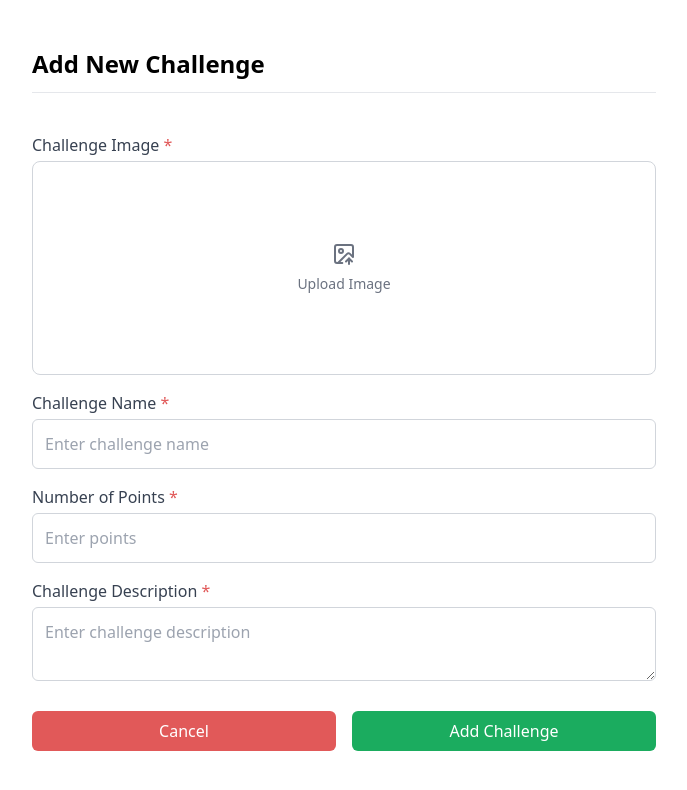
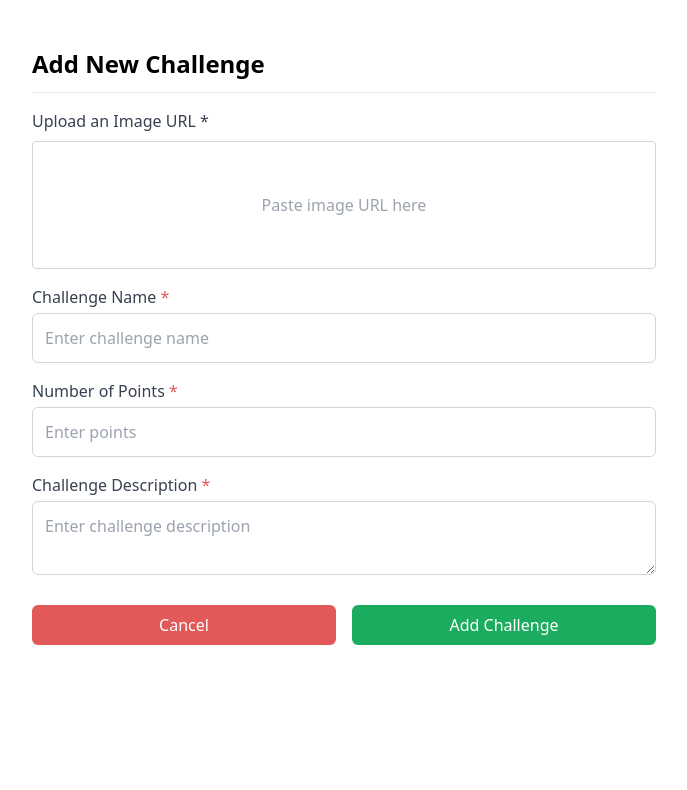
Before and after one commit to mrakiyaaa/Greenie-Admin, a React (Vite) app: page /challenges/add-challenge in a window 1280 px wide. Shown: the top 790 px of the page, without its empty margins (296-983 px from the left). Built offline with nearby package versions, Linux system fonts and the light colour scheme; sample sign-in values are in the browser's storage.

Commit message:
feat(challenges): upgrade admin add challenge imege url

```diff
--- a/src/pages/challenges/AddChallenge.jsx
+++ b/src/pages/challenges/AddChallenge.jsx
@@ -1,67 +1,59 @@
 import { useState } from 'react';
-import { ImageUp } from 'lucide-react';
 import { useNavigate } from 'react-router-dom';
 
 function AddChallenges() {
   const navigate = useNavigate();
   const [formData, setFormData] = useState({
-    image: null,
+    photoUrl: '',
     name: '',
     points: '',
     description: '',
   });
 
-  const [previewImage, setPreviewImage] = useState(null);
   const [loading, setLoading] = useState(false);
   const [message, setMessage] = useState('');
   const [isError, setIsError] = useState(false);
 
-  // Handle file upload
-  function handleImageUpload(event) {
-    const file = event.target.files[0];
-    if (file) {
-      setFormData({ ...formData, image: file });
-      setPreviewImage(URL.createObjectURL(file));
-    }
-  }
-
-  // Handle input change
   function handleChange(event) {
     const { name, value } = event.target;
     setFormData({ ...formData, [name]: value });
   }
 
-  // Handle form submission
   async function handleSubmit(event) {
     event.preventDefault();
     setLoading(true);
     setMessage('');
 
-    const challengeData = new FormData();
-    challengeData.append('image', formData.image);
-    challengeData.append('name', formData.name);
-    challengeData.append('points', formData.points);
-    challengeData.append('description', formData.description);
+    const payload = {
+      challengeName: formData.name,
+      points: parseInt(formData.points),
+      description: formData.description,
+      photoUrl: formData.photoUrl,
+    };
 
     try {
-      const response = await fetch('http://localhost:8080/api/challenges', {
+      const response = await fetch('http://localhost:8080/api/admin/challenges/create', {
         method: 'POST',
-        body: challengeData,
+        headers: {
+          'Content-Type': 'application/json',
+        },
+        body: JSON.stringify(payload),
       });
+
+      const resultText = await response.text();
 
       if (response.ok) {
         setMessage('Challenge added successfully!');
         setIsError(false);
-        setFormData({ image: null, name: '', points: '', description: '' });
-        setPreviewImage(null);
+        setFormData({ photoUrl: '', name: '', points: '', description: '' });
       } else {
-        setMessage('Failed to add challenge.');
+        setMessage(resultText || 'Failed to add challenge.');
         setIsError(true);
       }
     } catch (error) {
+      console.error('Error:', error);
       setMessage('Error submitting challenge.');
       setIsError(true);
-      console.error('Error:', error);
     } finally {
       setLoading(false);
       setTimeout(() => setMessage(''), 5000);
@@ -70,37 +62,41 @@ function AddChallenges() {
 
   return (
     <div className="max-w-2xl mx-auto p-6 bg-white rounded-lg">
-      {/* Popup Message */}
       {message && (
         <div
-          className={`fixed top-4 left-1/2 transform -translate-x-1/2 px-6 py-3 rounded-lg shadow-lg ${isError ? 'bg-red' : 'bg-primaryGreen'} text-white`}
+          className={`fixed top-4 left-1/2 transform -translate-x-1/2 px-6 py-3 rounded-lg shadow-lg ${
+            isError ? 'bg-red' : 'bg-primaryGreen'
+          } text-white`}
         >
           {message}
         </div>
       )}
 
-      <h2 className="text-2xl font-semibold mb-4 border-b  pb-3 mt-6">Add New Challenge</h2>
+      <h2 className="text-2xl font-semibold mb-4 border-b pb-3 mt-6">Add New Challenge</h2>
 
-      {/* Image Upload */}
-      <div className="mb-4 mt-10">
-        <label className="block text-gray-700 font-medium mb-1">
-          Challenge Image <span className="text-red">*</span>
+      <div className="mb-4 mt-4">
+        <label className="block text-gray-700 font-medium mb-2">
+          Upload an Image URL <span className="text-red-500">*</span>
         </label>
-        <div className="border border-gray-300 p-20 rounded-lg flex flex-col items-center cursor-pointer">
-          <ImageUp className="text-gray-500 text-3xl mb-2" />
-          <input type="file" accept="image/*" onChange={handleImageUpload} className="hidden" />
-          <p className="text-gray-500 text-sm">Upload Image</p>
-        </div>
-        {previewImage && (
-          <img
-            src={previewImage}
-            alt="Preview"
-            className="mt-2 w-32 h-32 object-cover rounded-md"
-          />
+        <input
+          type="text"
+          name="photoUrl"
+          className="w-full border border-gray-300 p-2 text-center h-32 rounded"
+          placeholder="Paste image URL here"
+          value={formData.photoUrl}
+          onChange={handleChange}
+        />
+        {formData.photoUrl && (
+          <div className="mt-4">
+            <img
+              src={formData.photoUrl}
+              alt="Preview"
+              className="w-full h-32 object-cover rounded-lg"
+            />
+          </div>
         )}
       </div>
 
-      {/* Challenge Name */}
       <div className="mb-4 mt-4">
         <label className="block text-gray-700 font-medium mb-1">
           Challenge Name <span className="text-red">*</span>
@@ -115,7 +111,6 @@ function AddChallenges() {
         />
       </div>
 
-      {/* Number of Points */}
       <div className="mb-4 mt-4">
         <label className="block text-gray-700 font-medium mb-1">
           Number of Points <span className="text-red">*</span>
@@ -130,7 +125,6 @@ function AddChallenges() {
         />
       </div>
 
-      {/* Challenge Description */}
       <div className="mb-4 mt-4">
         <label className="block text-gray-700 font-medium mb-1">
           Challenge Description <span className="text-red">*</span>
@@ -144,7 +138,6 @@ function AddChallenges() {
         />
       </div>
 
-      {/* Buttons */}
       <div className="flex justify-between mt-6">
         <button
           className="bg-red text-white px-4 py-2 rounded-md w-1/2 mr-2"
--- a/src/pages/challenges/ReviewChallenge.jsx
+++ b/src/pages/challenges/ReviewChallenge.jsx
@@ -155,7 +155,7 @@ function ReviewChallenges() {
       </div>
 
       {/* Added By */}
-      <div className="mb-4">
+      {/* <div className="mb-4">
         <label className="block text-gray-700 font-medium mb-1">
           Added By <span className="text-red">*</span>
         </label>
@@ -167,7 +167,7 @@ function ReviewChallenges() {
           placeholder="Enter your name"
           className="border border-gray-300 p-3 w-full rounded-md"
         />
-      </div>
+      </div> */}
 
       {/* Challenge Name */}
       <div className="mb-4 mt-4">
```
